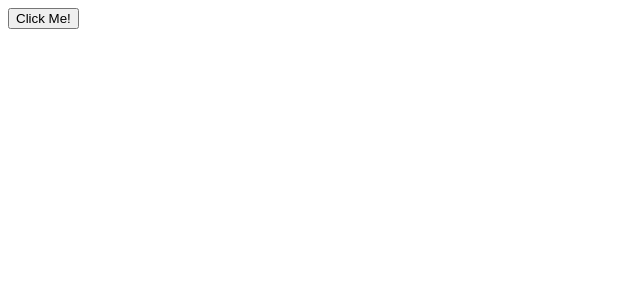
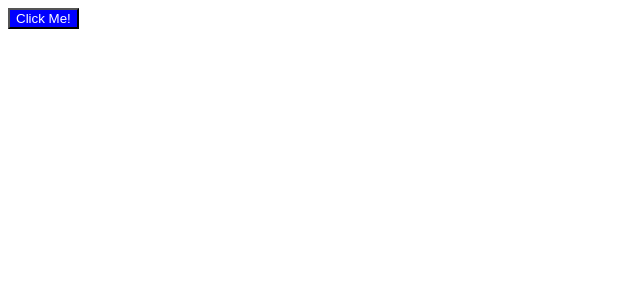
Before and after one commit to Mohak-Trivedi/hangmanGame, a React (Vite) app: page / in a window 1280 px wide. Shown: the top 300 px of the page, without its empty margins (0-640 px from the left). Built offline with nearby package versions, Linux system fonts and the light colour scheme.

Commit message:
button inline styles

```diff
--- a/src/components/Button/Button.jsx
+++ b/src/components/Button/Button.jsx
@@ -1,5 +1,12 @@
 function Button({ text, onClickHandler }) {
-  return <button onClick={onClickHandler}>{text}</button>;
+  return (
+    <button
+      onClick={onClickHandler}
+      style={{ backgroundColor: "blue", color: "white" }}
+    >
+      {text}
+    </button>
+  );
 }
 
 export default Button;
```
